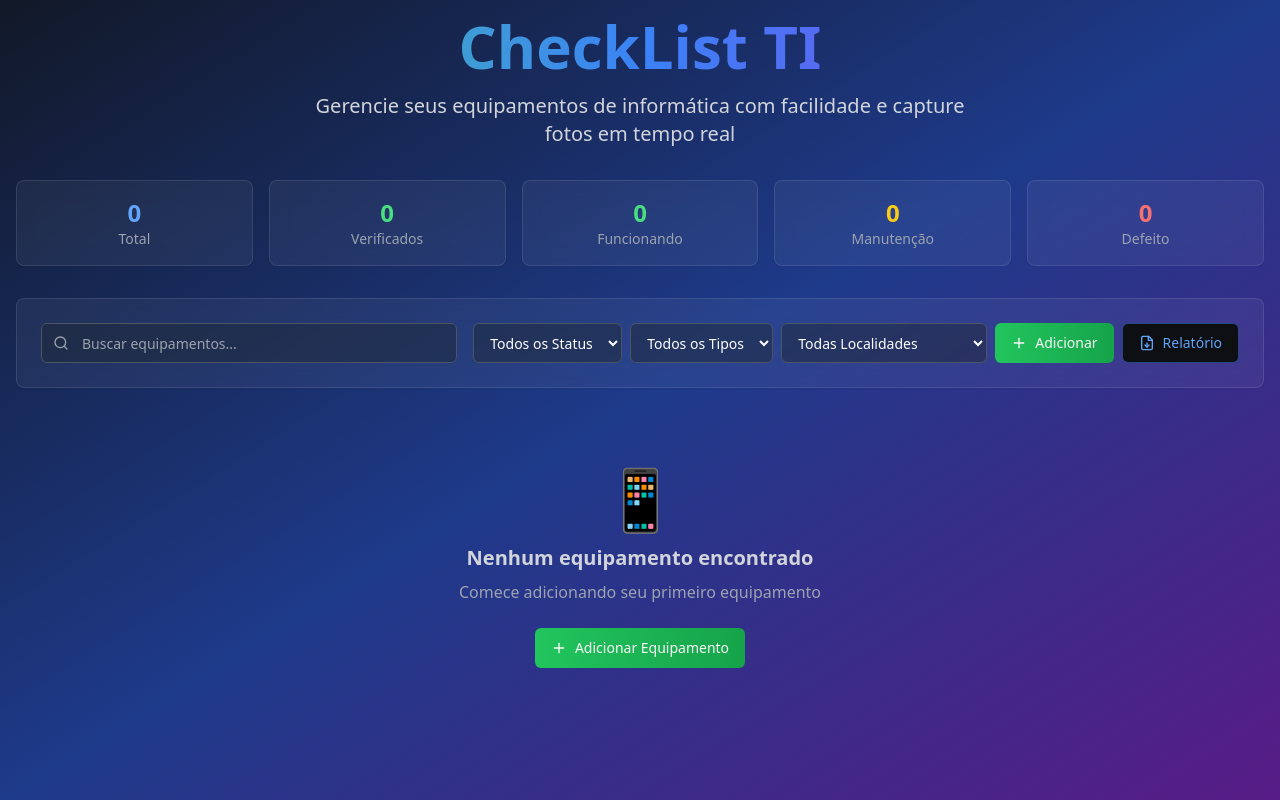
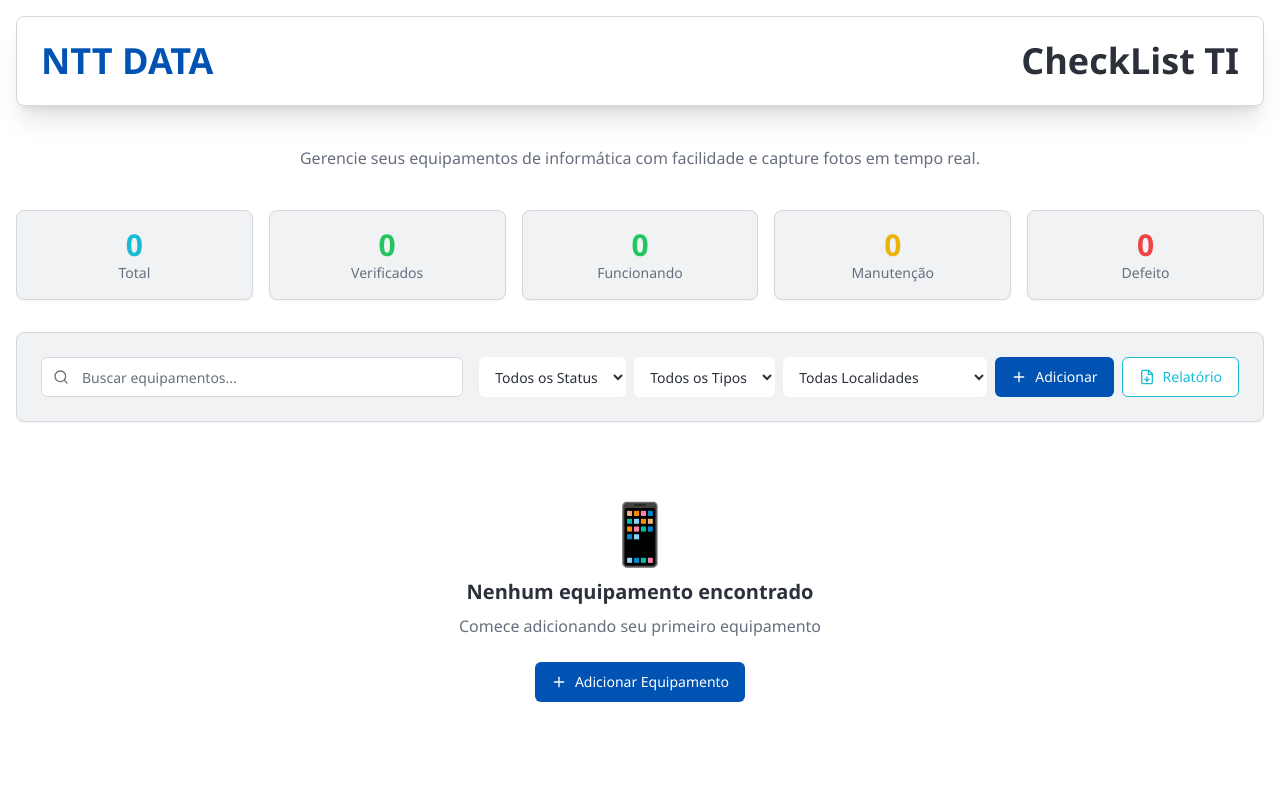
Before and after one commit to Diogo-Silva3/NTT-Check, a React (Vite) app: page / in a window 1280 px wide. Built offline with nearby package versions, Linux system fonts and the light colour scheme.

Commit message:
Add files via upload

```diff
--- a/index.html
+++ b/index.html
@@ -2,10 +2,10 @@
 <html lang="en">
 	<head>
 		<meta charset="UTF-8" />
-		<link rel="icon" type="image/svg+xml" href="/vite.svg" />
-		<meta name="generator" content="CheckList" />
+		<link rel="icon" type="image/svg+xml" href="/favicon.svg" />
+		<meta name="generator" content="Hostinger Horizons" />
 		<meta name="viewport" content="width=device-width, initial-scale=1.0" />
-		<title>CheckList</title>
+		<title>CheckList TI - NTT DATA</title>
 	</head>
 	<body>
 		<div id="root"></div>
--- a/src/App.jsx
+++ b/src/App.jsx
@@ -1,5 +1,5 @@
 import React, { useState, useEffect } from 'react';
-import { Card, CardContent, CardHeader, CardTitle } from '@/components/ui/card';
+import { Card, CardContent } from '@/components/ui/card';
 import { Button } from '@/components/ui/button';
 import { Input } from '@/components/ui/input';
 import { Toaster } from '@/components/ui/toaster';
@@ -31,6 +31,9 @@ const PREDEFINED_LOCATIONS = [
   'Gravataí'
 ];
 
+const LOGO_PLACEHOLDER_TEXT = "NTT DATA";
+const COMPANY_LOGO_URL = "";
+
 function App() {
   const [equipments, setEquipments] = useState([]);
   const [searchTerm, setSearchTerm] = useState('');
@@ -43,14 +46,13 @@ function App() {
   const [currentEquipmentId, setCurrentEquipmentId] = useState(null);
   const [showPhotoViewer, setShowPhotoViewer] = useState(false);
   const [currentPhoto, setCurrentPhoto] = useState(null);
+  const [logoUrl, setLogoUrl] = useState(COMPANY_LOGO_URL);
 
-  // Carregar dados do localStorage
   useEffect(() => {
     const savedEquipments = localStorage.getItem('equipments');
     if (savedEquipments) {
       setEquipments(JSON.parse(savedEquipments));
     } else {
-      // Dados de exemplo
       const sampleData = [
         {
           id: 1,
@@ -78,9 +80,13 @@ function App() {
       setEquipments(sampleData);
       localStorage.setItem('equipments', JSON.stringify(sampleData));
     }
+
+    if (COMPANY_LOGO_URL && COMPANY_LOGO_URL !== "YOUR_LOGO_URL_HERE") {
+      setLogoUrl(COMPANY_LOGO_URL);
+    }
+
   }, []);
 
-  // Salvar no localStorage sempre que equipments mudar
   useEffect(() => {
     localStorage.setItem('equipments', JSON.stringify(equipments));
   }, [equipments]);
@@ -131,7 +137,6 @@ function App() {
     setShowPhotoViewer(true);
   };
 
-  // Filtros
   const filteredEquipments = equipments.filter(equipment => {
     const matchesSearch = equipment.name.toLowerCase().includes(searchTerm.toLowerCase()) ||
                          equipment.type.toLowerCase().includes(searchTerm.toLowerCase()) ||
@@ -144,7 +149,6 @@ function App() {
     return matchesSearch && matchesStatus && matchesType && matchesLocation;
   });
 
-  // Estatísticas
   const stats = {
     total: equipments.length,
     checked: equipments.filter(eq => eq.checked).length,
@@ -153,87 +157,79 @@ function App() {
     broken: equipments.filter(eq => eq.status === 'defeito').length
   };
 
-  // Listas únicas para filtros
   const uniqueTypes = [...new Set(equipments.map(eq => eq.type))];
   const uniqueLocations = [...new Set(equipments.map(eq => eq.location).filter(Boolean))];
 
   return (
-    <div className="min-h-screen bg-gradient-to-br from-gray-900 via-blue-900 to-purple-900 p-4">
+    <div className="min-h-screen bg-company-background p-4 text-company-foreground">
       <div className="max-w-7xl mx-auto">
-        {/* Header */}
-        <motion.div
-          initial={{ opacity: 0, y: -20 }}
+        <motion.header
+          initial={{ opacity: 0, y: -30 }}
           animate={{ opacity: 1, y: 0 }}
-          className="text-center mb-8"
+          transition={{ duration: 0.5 }}
+          className="flex flex-col md:flex-row justify-between items-center mb-10 p-6 rounded-lg shadow-xl bg-company-header-bg border border-company-border"
         >
-          <h1 className="text-4xl md:text-6xl font-bold bg-gradient-to-r from-green-400 via-blue-500 to-purple-600 bg-clip-text text-transparent mb-4">
+          <div className="flex items-center space-x-3">
+            {logoUrl ? (
+              <img-replace src={logoUrl} alt="Logo da Empresa" className="h-10 md:h-12 object-contain"/>
+            ) : (
+               <span className="text-3xl md:text-4xl font-bold text-company-brand">
+                {LOGO_PLACEHOLDER_TEXT}
+              </span>
+            )}
+          </div>
+          <h1 className="text-2xl md:text-4xl font-semibold text-company-text-primary mt-4 md:mt-0 text-center md:text-right">
             CheckList TI
           </h1>
-          <p className="text-xl text-gray-300 max-w-2xl mx-auto">
-            Gerencie seus equipamentos de informática com facilidade e capture fotos em tempo real
-          </p>
-        </motion.div>
+        </motion.header>
 
-        {/* Estatísticas */}
+        <motion.p
+          initial={{ opacity: 0 }}
+          animate={{ opacity: 1 }}
+          transition={{ delay: 0.2, duration: 0.5 }}
+          className="text-md text-company-text-secondary text-center mb-10 max-w-3xl mx-auto"
+        >
+          Gerencie seus equipamentos de informática com facilidade e capture fotos em tempo real.
+        </motion.p>
+
         <motion.div
           initial={{ opacity: 0, y: 20 }}
           animate={{ opacity: 1, y: 0 }}
-          transition={{ delay: 0.1 }}
-          className="grid grid-cols-2 md:grid-cols-5 gap-4 mb-8"
+          transition={{ delay: 0.1, duration: 0.5 }}
+          className="grid grid-cols-2 sm:grid-cols-3 md:grid-cols-5 gap-4 mb-8"
         >
-          <Card className="glass-effect border-blue-500/20">
-            <CardContent className="p-4 text-center">
-              <div className="text-2xl font-bold text-blue-400">{stats.total}</div>
-              <div className="text-sm text-gray-400">Total</div>
-            </CardContent>
-          </Card>
-
-          <Card className="glass-effect border-green-500/20">
-            <CardContent className="p-4 text-center">
-              <div className="text-2xl font-bold text-green-400">{stats.checked}</div>
-              <div className="text-sm text-gray-400">Verificados</div>
-            </CardContent>
-          </Card>
-
-          <Card className="glass-effect border-green-500/20">
-            <CardContent className="p-4 text-center">
-              <div className="text-2xl font-bold text-green-400">{stats.functioning}</div>
-              <div className="text-sm text-gray-400">Funcionando</div>
-            </CardContent>
-          </Card>
-
-          <Card className="glass-effect border-yellow-500/20">
-            <CardContent className="p-4 text-center">
-              <div className="text-2xl font-bold text-yellow-400">{stats.maintenance}</div>
-              <div className="text-sm text-gray-400">Manutenção</div>
-            </CardContent>
-          </Card>
-
-          <Card className="glass-effect border-red-500/20">
-            <CardContent className="p-4 text-center">
-              <div className="text-2xl font-bold text-red-400">{stats.broken}</div>
-              <div className="text-sm text-gray-400">Defeito</div>
-            </CardContent>
-          </Card>
+          {[
+            { label: 'Total', value: stats.total, color: 'text-company-brand-accent' },
+            { label: 'Verificados', value: stats.checked, color: 'text-green-500' },
+            { label: 'Funcionando', value: stats.functioning, color: 'text-green-500' },
+            { label: 'Manutenção', value: stats.maintenance, color: 'text-yellow-500' },
+            { label: 'Defeito', value: stats.broken, color: 'text-red-500' },
+          ].map(stat => (
+            <Card key={stat.label} className="bg-company-card-bg border-company-border hover:shadow-lg transition-shadow duration-300">
+              <CardContent className="p-4 text-center">
+                <div className={`text-3xl font-bold ${stat.color}`}>{stat.value}</div>
+                <div className="text-sm text-company-text-secondary">{stat.label}</div>
+              </CardContent>
+            </Card>
+          ))}
         </motion.div>
 
-        {/* Controles */}
         <motion.div
           initial={{ opacity: 0, y: 20 }}
           animate={{ opacity: 1, y: 0 }}
-          transition={{ delay: 0.2 }}
+          transition={{ delay: 0.2, duration: 0.5 }}
           className="mb-8"
         >
-          <Card className="glass-effect border-green-500/20">
+          <Card className="bg-company-card-bg border-company-border">
             <CardContent className="p-6">
               <div className="flex flex-col md:flex-row gap-4 items-center">
                 <div className="relative flex-1 w-full md:w-auto">
-                  <Search className="absolute left-3 top-1/2 transform -translate-y-1/2 text-gray-400 h-4 w-4" />
+                  <Search className="absolute left-3 top-1/2 transform -translate-y-1/2 text-company-text-secondary h-4 w-4" />
                   <Input
                     placeholder="Buscar equipamentos..."
                     value={searchTerm}
                     onChange={(e) => setSearchTerm(e.target.value)}
-                    className="pl-10 bg-gray-800/50 border-gray-600 text-white placeholder:text-gray-400 w-full"
+                    className="pl-10 bg-company-input-bg border-company-border text-company-text-primary placeholder:text-company-text-secondary w-full focus:ring-company-brand focus:border-company-brand"
                   />
                 </div>
 
@@ -241,7 +237,7 @@ function App() {
                   <select
                     value={filterStatus}
                     onChange={(e) => setFilterStatus(e.target.value)}
-                    className="px-3 py-2 bg-gray-800/50 border border-gray-600 rounded-md text-white text-sm"
+                    className="px-3 py-2 bg-company-input-bg border-company-border rounded-md text-company-text-primary text-sm focus:ring-company-brand focus:border-company-brand"
                   >
                     <option value="all">Todos os Status</option>
                     <option value="funcionando">Funcionando</option>
@@ -252,7 +248,7 @@ function App() {
                   <select
                     value={filterType}
                     onChange={(e) => setFilterType(e.target.value)}
-                    className="px-3 py-2 bg-gray-800/50 border border-gray-600 rounded-md text-white text-sm"
+                    className="px-3 py-2 bg-company-input-bg border-company-border rounded-md text-company-text-primary text-sm focus:ring-company-brand focus:border-company-brand"
                   >
                     <option value="all">Todos os Tipos</option>
                     {uniqueTypes.map(type => (
@@ -263,7 +259,7 @@ function App() {
                   <select
                     value={filterLocation}
                     onChange={(e) => setFilterLocation(e.target.value)}
-                    className="px-3 py-2 bg-gray-800/50 border border-gray-600 rounded-md text-white text-sm"
+                    className="px-3 py-2 bg-company-input-bg border-company-border rounded-md text-company-text-primary text-sm focus:ring-company-brand focus:border-company-brand"
                   >
                     <option value="all">Todas Localidades</option>
                     {PREDEFINED_LOCATIONS.map(loc => (
@@ -276,7 +272,7 @@ function App() {
 
                   <Button
                     onClick={() => setShowAddForm(true)}
-                    className="bg-gradient-to-r from-green-500 to-green-600 hover:from-green-600 hover:to-green-700"
+                    className="bg-company-brand text-company-brand-foreground hover:bg-company-brand/90"
                   >
                     <Plus className="h-4 w-4 mr-2" />
                     Adicionar
@@ -285,7 +281,7 @@ function App() {
                   <Button
                     onClick={() => setShowReportModal(true)}
                     variant="outline"
-                    className="border-blue-500/50 text-blue-400 hover:bg-blue-500/10"
+                    className="border-company-brand-accent text-company-brand-accent hover:bg-company-brand-accent/10"
                   >
                     <FileDown className="h-4 w-4 mr-2" />
                     Relatório
@@ -296,11 +292,10 @@ function App() {
           </Card>
         </motion.div>
 
-        {/* Lista de Equipamentos */}
         <motion.div
           initial={{ opacity: 0 }}
           animate={{ opacity: 1 }}
-          transition={{ delay: 0.3 }}
+          transition={{ delay: 0.3, duration: 0.5 }}
           className="grid grid-cols-1 md:grid-cols-2 lg:grid-cols-3 gap-6"
         >
           <AnimatePresence>
@@ -323,11 +318,11 @@ function App() {
             animate={{ opacity: 1 }}
             className="text-center py-12"
           >
-            <div className="text-6xl mb-4">📱</div>
-            <h3 className="text-xl font-semibold text-gray-300 mb-2">
+            <div className="text-6xl mb-4 text-company-brand">📱</div>
+            <h3 className="text-xl font-semibold text-company-text-primary mb-2">
               Nenhum equipamento encontrado
             </h3>
-            <p className="text-gray-400 mb-6">
+            <p className="text-company-text-secondary mb-6">
               {searchTerm || filterStatus !== 'all' || filterType !== 'all' || filterLocation !== 'all'
                 ? 'Tente ajustar os filtros de busca'
                 : 'Comece adicionando seu primeiro equipamento'
@@ -335,7 +330,7 @@ function App() {
             </p>
             <Button
               onClick={() => setShowAddForm(true)}
-              className="bg-gradient-to-r from-green-500 to-green-600 hover:from-green-600 hover:to-green-700"
+              className="bg-company-brand text-company-brand-foreground hover:bg-company-brand/90"
             >
               <Plus className="h-4 w-4 mr-2" />
               Adicionar Equipamento
@@ -343,7 +338,6 @@ function App() {
           </motion.div>
         )}
 
-        {/* Modais */}
         <AddEquipmentForm
           isOpen={showAddForm}
           onClose={() => setShowAddForm(false)}
@@ -374,6 +368,8 @@ function App() {
           onClose={() => setShowReportModal(false)}
           equipments={equipments}
           locations={PREDEFINED_LOCATIONS}
+          logoUrl={logoUrl}
+          logoPlaceholder={LOGO_PLACEHOLDER_TEXT}
         />
 
         <Toaster />
--- a/src/index.css
+++ b/src/index.css
@@ -4,26 +4,103 @@
 
 @layer base {
   :root {
-    --background: 220 15% 6%;
-    --foreground: 210 40% 98%;
-    --card: 220 15% 8%;
-    --card-foreground: 210 40% 98%;
-    --popover: 220 15% 8%;
-    --popover-foreground: 210 40% 98%;
-    --primary: 142 76% 36%;
-    --primary-foreground: 355 7% 97%;
-    --secondary: 215 27.9% 16.9%;
-    --secondary-foreground: 210 40% 98%;
-    --muted: 215 27.9% 16.9%;
-    --muted-foreground: 217.9 10.6% 64.9%;
-    --accent: 215 27.9% 16.9%;
-    --accent-foreground: 210 40% 98%;
-    --destructive: 0 62.8% 30.6%;
-    --destructive-foreground: 210 40% 98%;
-    --border: 215 27.9% 16.9%;
-    --input: 215 27.9% 16.9%;
-    --ring: 142 76% 36%;
+    /* Cores baseadas no site da NTT DATA (https://www.nttdata.com/global/en/) */
+    --company-bg-light: 255 100% 100%; /* Branco para fundo principal */
+    --company-bg-medium: 220 13% 95%; /* Cinza claro para fundos secundários/cards */
+    --company-bg-dark: 220 15% 15%; /* Azul muito escuro para modo escuro */
+
+    --company-text-primary-light: 220 15% 20%; /* Quase preto para texto principal em fundo claro */
+    --company-text-secondary-light: 220 10% 45%; /* Cinza para texto secundário em fundo claro */
+    --company-text-primary-dark: 210 30% 95%; /* Branco/Cinza muito claro para texto principal em fundo escuro */
+    --company-text-secondary-dark: 210 20% 75%; /* Cinza claro para texto secundário em fundo escuro */
+
+    --company-brand-blue: 212 100% 35%; /* Azul principal NTT DATA: #00509D */
+    --company-brand-blue-darker: 212 100% 25%; /* Azul mais escuro para hover/detalhes */
+    --company-brand-blue-lighter: 212 90% 55%; /* Azul mais claro para acentos */
+    --company-brand-blue-text: 255 100% 100%; /* Branco para texto sobre o azul principal */
+
+    --company-accent-cyan: 188 78% 47%; /* Ciano do site: #24BEE8 */
+    --company-accent-magenta: 320 70% 55%; /* Magenta/Roxo do site (aproximado) */
+
+    --company-border-light: 220 15% 85%; /* Borda cinza clara */
+    --company-border-dark: 220 10% 30%; /* Borda cinza escura para modo escuro */
+
+    /* Mapeamento para variáveis do tema claro (default) */
+    --background: var(--company-bg-light);
+    --foreground: var(--company-text-primary-light);
+
+    --card: var(--company-bg-medium);
+    --card-foreground: var(--company-text-primary-light);
+
+    --popover: var(--company-bg-light);
+    --popover-foreground: var(--company-text-primary-light);
+
+    --primary: var(--company-brand-blue);
+    --primary-foreground: var(--company-brand-blue-text);
+
+    --secondary: var(--company-text-secondary-light);
+    --secondary-foreground: var(--company-text-primary-light);
+
+    --muted: 220 15% 90%;
+    --muted-foreground: var(--company-text-secondary-light);
+
+    --accent: var(--company-accent-cyan);
+    --accent-foreground: var(--company-text-primary-light); /* Texto sobre ciano pode ser escuro */
+
+    --destructive: 0 70% 50%;
+    --destructive-foreground: 255 100% 100%;
+
+    --border: var(--company-border-light);
+    --input: var(--company-bg-medium);
+    --ring: var(--company-brand-blue-lighter);
+
     --radius: 0.5rem;
+
+    /* Variáveis específicas NTT DATA para fácil acesso no CSS */
+    --ntt-bg: var(--company-bg-light);
+    --ntt-text-primary: var(--company-text-primary-light);
+    --ntt-text-secondary: var(--company-text-secondary-light);
+    --ntt-brand: var(--company-brand-blue);
+    --ntt-brand-foreground: var(--company-brand-blue-text);
+    --ntt-brand-accent: var(--company-accent-cyan);
+    --ntt-card-bg: var(--company-bg-medium);
+    --ntt-header-bg: var(--company-bg-light); /* Cabeçalho pode ser branco */
+    --ntt-input-bg: var(--company-bg-light); /* Inputs brancos com borda */
+    --ntt-border: var(--company-border-light);
+  }
+
+  .dark {
+    --background: var(--company-bg-dark);
+    --foreground: var(--company-text-primary-dark);
+    --card: 220 15% 10%; /* Um pouco mais claro que o fundo */
+    --card-foreground: var(--company-text-primary-dark);
+    --popover: var(--company-bg-dark);
+    --popover-foreground: var(--company-text-primary-dark);
+    --primary: var(--company-brand-blue-lighter); /* Azul mais claro para destaque no escuro */
+    --primary-foreground: var(--company-text-primary-light); /* Texto escuro sobre azul claro */
+    --secondary: var(--company-text-secondary-dark);
+    --secondary-foreground: var(--company-text-primary-dark);
+    --muted: 220 10% 25%;
+    --muted-foreground: var(--company-text-secondary-dark);
+    --accent: var(--company-accent-cyan);
+    --accent-foreground: var(--company-text-primary-light);
+    --destructive: 0 60% 55%;
+    --destructive-foreground: var(--company-text-primary-dark);
+    --border: var(--company-border-dark);
+    --input: 220 15% 12%;
+    --ring: var(--company-accent-cyan);
+
+    /* Variáveis NTT DATA para modo escuro */
+    --ntt-bg: var(--company-bg-dark);
+    --ntt-text-primary: var(--company-text-primary-dark);
+    --ntt-text-secondary: var(--company-text-secondary-dark);
+    --ntt-brand: var(--company-brand-blue-lighter);
+    --ntt-brand-foreground: var(--company-text-primary-light);
+    --ntt-brand-accent: var(--company-accent-cyan);
+    --ntt-card-bg: 220 15% 10%;
+    --ntt-header-bg: 220 15% 8%; /* Header um pouco mais escuro */
+    --ntt-input-bg: 220 15% 12%;
+    --ntt-border: var(--company-border-dark);
   }
 }
 
@@ -32,46 +109,16 @@
     @apply border-border;
   }
   body {
-    @apply bg-background text-foreground;
-    background: linear-gradient(135deg, #0f0f23 0%, #1a1a2e 50%, #16213e 100%);
-    min-height: 100vh;
+    @apply bg-company-background text-company-foreground;
+    font-family: 'Segoe UI', 'Roboto', 'Helvetica Neue', Arial, sans-serif;
+    -webkit-font-smoothing: antialiased;
+    -moz-osx-font-smoothing: grayscale;
   }
 }
 
-.glass-effect {
-  background: rgba(255, 255, 255, 0.05);
-  backdrop-filter: blur(10px);
-  border: 1px solid rgba(255, 255, 255, 0.1);
-}
-
-.gradient-border {
-  background: linear-gradient(45deg, #22c55e, #3b82f6, #8b5cf6);
-  padding: 2px;
-  border-radius: 12px;
-}
-
-.gradient-border-inner {
-  background: rgba(15, 15, 35, 0.95);
-  border-radius: 10px;
-  height: 100%;
-  width: 100%;
-}
-
-.camera-preview {
-  border-radius: 12px;
-  overflow: hidden;
-  box-shadow: 0 20px 40px rgba(34, 197, 94, 0.2);
-}
-
-.equipment-card {
-  transition: all 0.3s ease;
-  background: linear-gradient(135deg, rgba(34, 197, 94, 0.1) 0%, rgba(59, 130, 246, 0.1) 100%);
-}
-
-.equipment-card:hover {
-  transform: translateY(-4px);
-  box-shadow: 0 20px 40px rgba(34, 197, 94, 0.3);
-}
+/* Removendo estilos anteriores de .glass-effect e .equipment-card para simplificar
+   e usar as cores definidas no tailwind.config.js e :root
+*/
 
 .pulse-animation {
   animation: pulse 2s infinite;
--- a/tailwind.config.js
+++ b/tailwind.config.js
@@ -6,6 +6,7 @@ module.exports = {
 		'./components/**/*.{js,jsx}',
 		'./app/**/*.{js,jsx}',
 		'./src/**/*.{js,jsx}',
+		'./index.html',
 	],
 	theme: {
 		container: {
@@ -50,6 +51,19 @@ module.exports = {
 					DEFAULT: 'hsl(var(--card))',
 					foreground: 'hsl(var(--card-foreground))',
 				},
+        company: {
+          background: 'hsl(var(--ntt-bg))',
+          foreground: 'hsl(var(--ntt-text-primary))', /* Renomeado para consistência */
+          'header-bg': 'hsl(var(--ntt-header-bg))',
+          'card-bg': 'hsl(var(--ntt-card-bg))',
+          'input-bg': 'hsl(var(--ntt-input-bg))',
+          border: 'hsl(var(--ntt-border))',
+          brand: 'hsl(var(--ntt-brand))',
+          'brand-foreground': 'hsl(var(--ntt-brand-foreground))',
+          'brand-accent': 'hsl(var(--ntt-brand-accent))',
+          'text-primary': 'hsl(var(--ntt-text-primary))',
+          'text-secondary': 'hsl(var(--ntt-text-secondary))',
+        }
 			},
 			borderRadius: {
 				lg: 'var(--radius)',
@@ -58,12 +72,12 @@ module.exports = {
 			},
 			keyframes: {
 				'accordion-down': {
-					from: { height: 0 },
+					from: { height: '0' },
 					to: { height: 'var(--radix-accordion-content-height)' },
 				},
 				'accordion-up': {
 					from: { height: 'var(--radix-accordion-content-height)' },
-					to: { height: 0 },
+					to: { height: '0' },
 				},
 			},
 			animation: {
```
Also changed, not shown: src/components/ReportModal.jsx (+78 -37 lines), public/favicon.svg (added).
